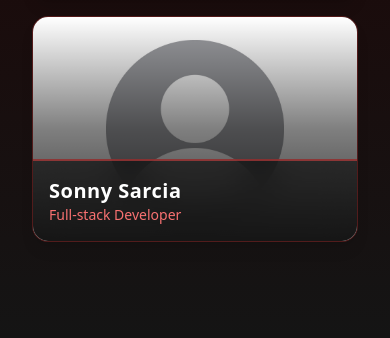
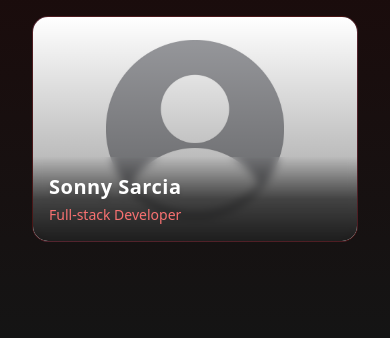
Before and after one commit to Dedicated-IT-Developers/did-official-website, a Django app: page /team/ in a window 390 px wide. Shown: the part 658-996 px from the top of the page. Run offline with Django 5.2, Linux system fonts and the light colour scheme; data comes from the database, SQL or seed files in the repository; some libraries are stand-ins or nearby versions.

Commit message:
fixed show profile bug

```diff
--- a/abouts/templates/partials/navbar-mobile.html
+++ b/abouts/templates/partials/navbar-mobile.html
@@ -17,7 +17,7 @@
             <h2 class="text-2xl font-bold text-red-400"><span class="flip-text">D</span>iD</h2>
         </div>
         <nav class="space-y-1">
-          <a href="/" class="block py-2 px-4 rounded-lg text-white hover:bg-red-700 hover:text-white transition-all duration-200 bg-red-800">
+          <a href="/" class="block py-2 px-4 rounded-lg text-white hover:bg-red-700 hover:text-white transition-all duration-200">
             <i class="fas fa-home mr-2" aria-hidden="true"></i>Home
           </a>
           <a href="/about" class="block py-2 px-4 rounded-lg text-white hover:bg-red-700 hover:text-white transition-all duration-200 ">
--- a/abouts/templates/team.html
+++ b/abouts/templates/team.html
@@ -1,8 +1,4 @@
-{% extends "base.html" %}
-
-{% load static %}
-
-  {% block headaddons %}
+{% extends "base.html" %} {% load static %} {% block headaddons %}
 
 <style>
   .writing-mode-vertical {
@@ -239,32 +235,49 @@
     right: 0;
     width: 50px;
     height: 50px;
-        background: linear-gradient(
-          135deg,
-          transparent 50%,
-          rgb(185, 28, 28) 50%
-        );
+    background: linear-gradient(135deg, transparent 50%, rgb(185, 28, 28) 50%);
   }
   .flip-text {
     display: inline-block;
     transform: scaleX(-1);
   }
+
+
+   .scrollbar-hide::-webkit-scrollbar {
+    display: none;
+  }
+
+  .scrollbar-hide {
+    -ms-overflow-style: none;
+    scrollbar-width: none;
+  }
+
+  .team-card {
+    transition: all 0.3s ease-in-out;
+  }
+
+  .team-card:hover {
+    transform: scale(1.05);
+    box-shadow: 0 10px 30px -5px rgba(255, 0, 0, 0.3);
+  }
+
+  .team-card-details {
+    transition: all 0.3s ease-in-out;
+  }
 </style>
 
-
-  {% endblock headaddons %}
-
-  {% block content %}
-
+{% endblock headaddons %} {% block content %}
 
 <div class="fixed left-8 top-1/2 z-50 -translate-y-1/2 hidden lg:block">
   <div class="flex flex-col gap-20 animate-fade-in">
     <div
-          class="writing-mode-vertical text-red-600 text-2xl font-bold tracking-widest">
+      class="writing-mode-vertical text-red-600 text-2xl font-bold tracking-widest"
+    >
       &copy; 2025
     </div>
     <div
-          class="writing-mode-vertical text-gray-600 uppercase tracking-widest space-y-8">
+      class="writing-mode-vertical text-gray-600 uppercase tracking-widest space-y-8"
+    >
       <span>Dedicated</span>
       <span>IT</span>
       <span>Developers</span>
@@ -272,17 +285,21 @@
   </div>
 </div>
 
-    <main class="pt-24 pb-20 px-4 md:px-8 min-h-screen bg-black relative overflow-hidden">
-      <div class="absolute inset-0 bg-gradient-to-b from-black via-red-500/30 to-white/20 opacity-40"></div>
+<main
+  class="pt-24 pb-20 px-4 md:px-8 min-h-screen bg-black relative overflow-hidden"
+>
+  <div
+    class="absolute inset-0 bg-gradient-to-b from-black via-red-500/30 to-white/20 opacity-40"
+  ></div>
   <h1 class="text-4xl font-bold text-center mt-8 mb-12 animate-fade-in">
     Our Team
   </h1>
   <p class="text-lg text-center text-gray-300 max-w-3xl mx-auto mb-8">
     Meet the minds behind
-        <span class="text-red-400 font-semibold">DID</span>! Our team is
-        composed of passionate developers, designers, and innovators who bring
-        ideas to life. Explore our members, their expertise, and the projects
-        shaping the future of technology.
+    <span class="text-red-400 font-semibold">DID</span>! Our team is composed of
+    passionate developers, designers, and innovators who bring ideas to life.
+    Explore our members, their expertise, and the projects shaping the future of
+    technology.
   </p>
 
   <div
@@ -294,11 +311,8 @@
     id="portfolio-section"
     class="fixed inset-0 bg-black/60 backdrop-blur-md hidden z-40 flex items-center justify-center p-8"
   >
-        <div
-          class="bg-black bg-opacity-0 p-8 md:p-12 rounded-lg max-w-6xl w-full"
-        >
-          <div id="portfolio-content" class="text-white">
-          </div>
+    <div class="bg-black bg-opacity-0 p-8 md:p-12 rounded-lg max-w-6xl w-full">
+      <div id="portfolio-content" class="text-white"></div>
     </div>
 
     <div class="circular-nav hidden"></div>
@@ -401,24 +415,23 @@
 
   function createTeamMemberCard(member) {
     return `
-          <div class="team-card relative bg-black/30 backdrop-blur-xl border border-red-500/30 shadow-lg rounded-2xl overflow-hidden cursor-pointer transition-all duration-300 hover:scale-[1.05] hover:shadow-red-500/30" data-member-id="${member.id}">
-
+      <div class="team-card relative bg-gradient-to-br from-gray-900 to-black backdrop-blur-xl border border-red-500/30 rounded-2xl overflow-hidden cursor-pointer" data-member-id="${member.id}">
         <div class="relative w-full h-56 sm:h-64 md:h-72">
-              <img src="${member.image}" alt="${member.name}" class="w-full h-full object-cover transition-transform duration-500 hover:scale-105">
-              <div class="absolute inset-0 bg-gradient-to-t from-black/80 via-black/50 to-transparent"></div>
+          <img src="${member.image}" alt="${member.name}" class="w-full h-full object-cover transition-transform duration-500 ease-in-out">
+          <div class="absolute inset-0 bg-gradient-to-t from-black/60 to-transparent opacity-70"></div>
         </div>
 
-            <div class="absolute bottom-0 w-full p-4 sm:p-6 bg-black/60 backdrop-blur-lg border-t-2 border-red-500/50 rounded-b-2xl transition-all duration-300">
-              <h3 class="text-xl sm:text-2xl md:text-3xl font-extrabold text-white tracking-wide drop-shadow-lg">${member.name}</h3>
+        <div class="team-card-details absolute bottom-0 left-0 right-0 flex flex-col justify-end p-4 sm:p-6 bg-gradient-to-t from-black/80 via-black/60 to-transparent backdrop-blur-sm">
+          <div class="team-card-content relative z-10">
+            <h3 class="text-xl sm:text-2xl md:text-3xl font-extrabold text-white tracking-wide drop-shadow-lg mb-1">${member.name}</h3>
             <p class="text-sm sm:text-base md:text-lg font-medium text-red-400 drop-shadow-md">${member.role}</p>
           </div>
+        </div>
 
-            <div class="absolute inset-0 border border-transparent rounded-2xl transition-all duration-300 group-hover:border-red-500/60"></div>
+        <div class="absolute inset-0 border-2 border-transparent rounded-2xl transition-all duration-300 hover:border-red-500/60"></div>
       </div>
     `;
   }
-
-
   function renderTeamMembers() {
     const teamContainer = document.getElementById("team-container");
     if (!teamContainer) {
@@ -440,6 +453,7 @@
 
   document.addEventListener("DOMContentLoaded", renderTeamMembers);
 
+
   function showPortfolio(memberId) {
     const member = teamMembers.find((m) => m.id === memberId);
     if (!member) {
@@ -457,16 +471,18 @@
       : "animate-extractContentDesktop";
 
     portfolioContent.innerHTML = `
-        <div class="relative w-full h-full bg-gray-50/5 backdrop-blur-sm p-4 sm:p-6 md:p-8 shadow-2xl ${animationClass}">
+      <div class="fixed inset-0 flex items-center justify-center mt-10 sm:mt-20 z-50 mb-14">
+        <div class="relative w-11/12 max-w-5xl h-5/6 bg-gray-50/5 backdrop-blur-sm shadow-2xl ${animationClass} overflow-hidden rounded-lg">
           <button id="close-portfolio"
-              class="absolute top-2 right-2 sm:top-4 sm:right-4 text-3xl sm:text-4xl text-gray-400 hover:text-white transition-transform transform hover:scale-110">
+              class="absolute top-2 right-6 sm:top-4 sm:right-6 text-3xl sm:text-4xl text-gray-400 hover:text-white transition-transform transform hover:scale-110 z-10">
               &times;
           </button>
 
-          <div class="grid grid-cols-1 md:grid-cols-3 gap-6 md:gap-10 items-center">
-              <div class="flex justify-center md:col-span-1">
+          <div class="h-full overflow-y-auto p-4 sm:p-6 md:p-8 scrollbar-hide">
+            <div class="grid grid-cols-1 lg:grid-cols-3 gap-6 md:gap-10 items-start">
+              <div class="flex justify-center lg:col-span-1">
                 <img src="${member.image}" alt="${member.name}"
-                      class="w-40 h-40 sm:w-60 sm:h-60 md:w-80 md:h-80 object-cover rounded-full border-4 border-red-500 shadow-xl">
+                    class="w-40 h-40 sm:w-60 sm:h-60 md:w-64 md:h-64 object-cover rounded-full border-4 border-red-500 shadow-xl">
               </div>
 
               <div class="md:col-span-2">
@@ -483,7 +499,7 @@
                       <span class="w-2 h-2 sm:w-3 sm:h-3 bg-red-500 rounded-full inline-block mr-2 sm:mr-3"></span> <b>${projectdid.project_name}</b> - ${projectdid.role}
                     </li>
                   `).join('')}
-                      <hr>
+                  <hr class="border-gray-600/30 my-4">
                   ${member.projects.map(project => `
                     <li class="text-sm sm:text-base text-gray-300 flex items-center">
                       <span class="w-2 h-2 sm:w-3 sm:h-3 bg-red-500 rounded-full inline-block mr-2 sm:mr-3"></span> ${project.project_name}
@@ -496,6 +512,8 @@
                   ${member.skills.map(skill => `
                     <span class="bg-red-600 text-white px-3 py-1 sm:px-4 sm:py-2 rounded-lg text-sm sm:text-base md:text-lg font-medium shadow-md">${skill}</span>
                   `).join('')}
+                </div>
+              </div>
             </div>
           </div>
         </div>
@@ -514,6 +532,7 @@
         portfolioSection.classList.remove("flex");
       });
   }
+
 
   let currentMemberIdGlobal = null;
 
@@ -541,7 +560,7 @@
     }
 
     const members = memberIndices.map((i) => teamMembers[i]);
-        const isSmallOrMedium = window.innerWidth < 1024;
+    const isSmallOrMedium = window.innerWidth <= 1440;
 
     if (isSmallOrMedium) {
       circularNav.classList.add(
@@ -551,6 +570,13 @@
         "gap-4",
         "mt-80"
       );
+      circularNav.style.width = "100%";
+      circularNav.style.height = "auto";
+      circularNav.style.right = "auto";
+      circularNav.style.top = "auto";
+      circularNav.style.bottom = "20px";
+      circularNav.style.left = "50%";
+      circularNav.style.transform = "translateX(-50%)";
     } else {
       circularNav.classList.remove(
         "flex",
@@ -559,6 +585,13 @@
         "gap-4",
         "mt-80"
       );
+      circularNav.style.width = "100px";
+      circularNav.style.height = "400px";
+      circularNav.style.right = "40px";
+      circularNav.style.top = "50%";
+      circularNav.style.bottom = "auto";
+      circularNav.style.left = "auto";
+      circularNav.style.transform = "translateY(-50%)";
     }
 
     members.forEach((member, index) => {
@@ -584,8 +617,14 @@
       thumbnail.addEventListener("click", () => showPortfolio(member.id));
 
       if (isSmallOrMedium) {
+        thumbnail.style.position = "static";
+        thumbnail.style.width = "60px";
+        thumbnail.style.height = "60px";
         thumbnail.style.transform = "none";
       } else {
+        thumbnail.style.position = "absolute";
+        thumbnail.style.width = "80px";
+        thumbnail.style.height = "80px";
         const totalHeight = 350;
         const radius = 130;
         const progress = index / (members.length - 1);
@@ -601,8 +640,6 @@
     });
   }
 
-
-
   window.addEventListener("resize", () => {
     if (currentMemberIdGlobal !== null) {
       updateCircularNav(currentMemberIdGlobal);
@@ -611,5 +648,4 @@
   });
 </script>
 
-
 {% endblock content %}
```
Also changed, not shown: abouts/templates/partials/navbar.html (+0 -12 lines). Lines whose indentation alone changed are shown as unchanged.
